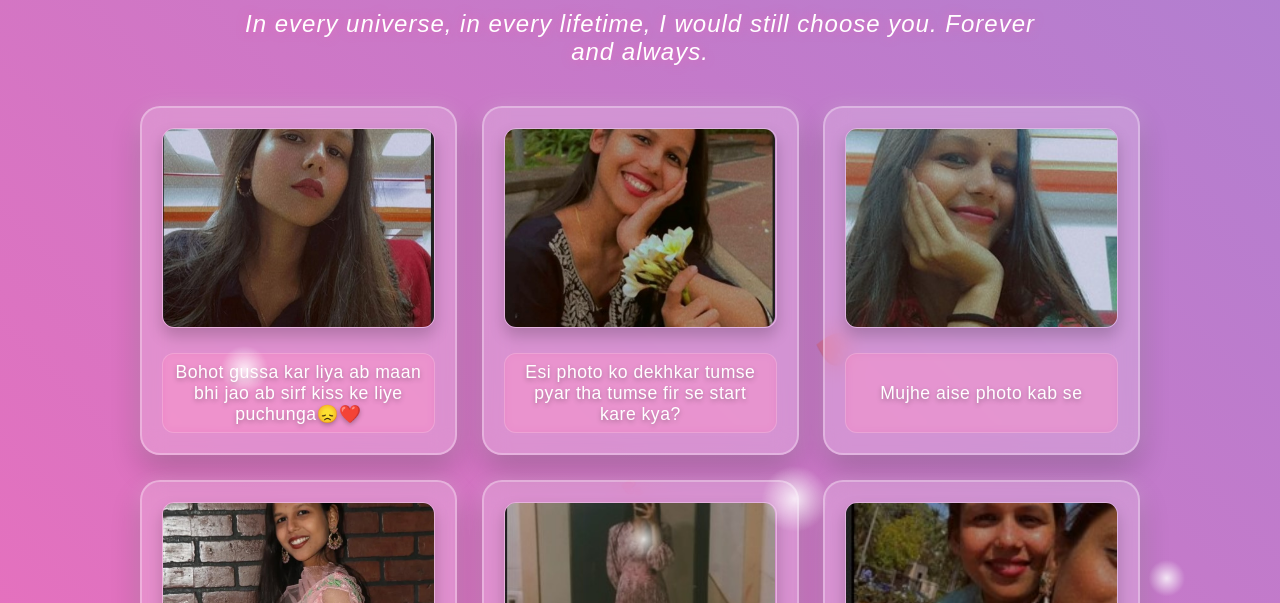
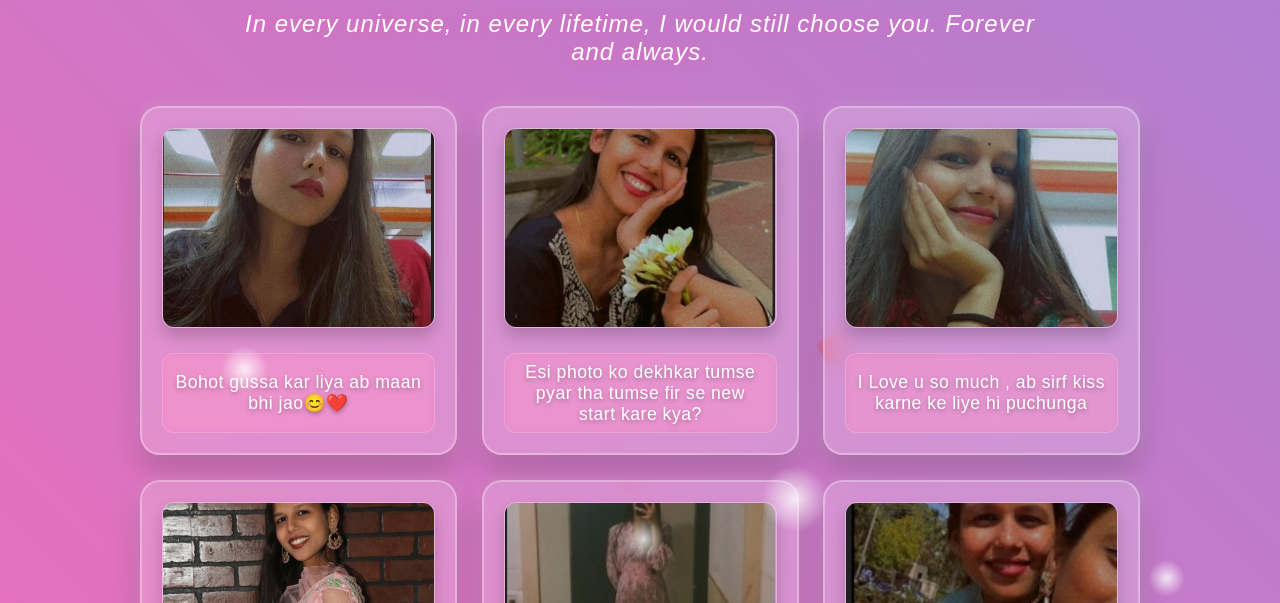
Before and after one commit to Ganeshm2003/Shru, a plain HTML site: page surprise.html in a window 1280 px wide. Shown: the part 196-799 px from the top of the page. Drawn offline with Linux system fonts and the light colour scheme.

Commit message:
Update surprise.html

```diff
--- a/surprise.html
+++ b/surprise.html
@@ -350,15 +350,15 @@
         const cards = [
         {
             image: "cr.jpg", // Ensure this path is correct
-            message: "Bohot gussa kar liya ab maan bhi jao ab sirf kiss ke liye puchunga😞❤️"
+            message: "Bohot gussa kar liya ab maan bhi jao😊❤️"
         },
         {
             image: "cr0.jpg",
-            message: "Esi photo ko dekhkar tumse pyar tha tumse fir se start kare kya?"
+            message: "Esi photo ko dekhkar tumse pyar tha tumse fir se new start kare kya?"
         },
         {
             image: "cr3.jpg",
-            message: "Mujhe aise photo kab se"
+            message: "I Love u so much , ab sirf kiss karne ke liye hi puchunga "
         },
         {
             image: "cr5.jpg",
```
